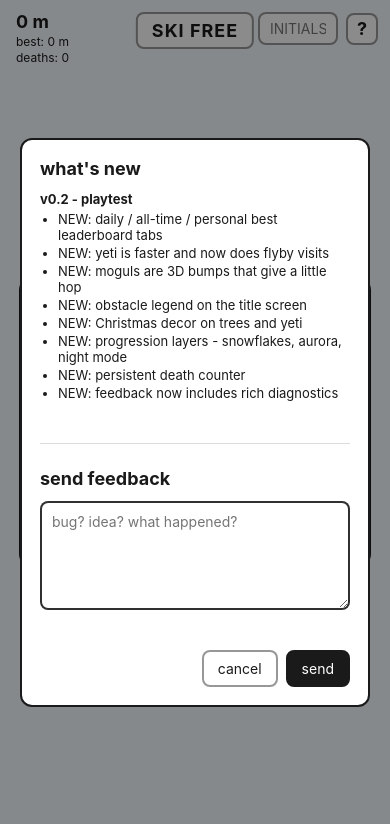
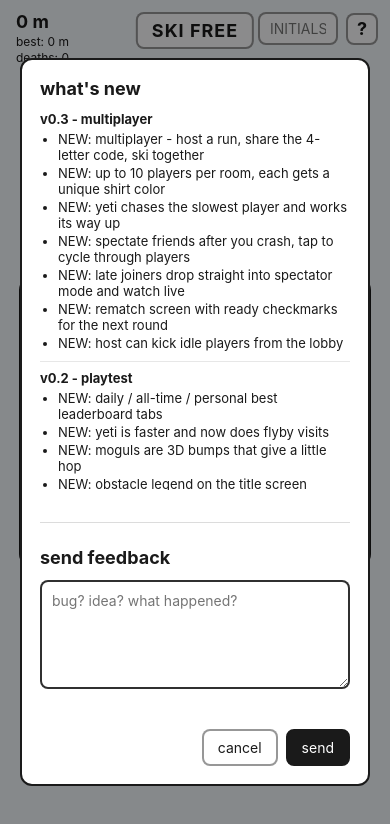
Before and after one commit to scottmccarrison/skifree-web, a website with bundled scripts: page index.html in a window 390 px wide. Both pictures are taken after a click on the button "what's new - tap to see updates". Built offline with nearby package versions, Linux system fonts and the light colour scheme; files whose address does not match are found by name.

Commit message:
feat(changelog): v0.3 multiplayer entry, scrollable history
- changelog.js: add v0.3 entry at the top, bump LATEST_VERSION so the
  ? button pulses for users who already saw v0.2
- css: bump #changelog-body max-height 30vh -> 45vh so two versions
  fit on mobile, add divider between versions, enable native iOS
  momentum scrolling

Old version entries are preserved in case users miss a release.

```diff
--- a/css/style.css
+++ b/css/style.css
@@ -340,11 +340,16 @@ html, body {
 }
 
 #changelog-body {
-  max-height: 30vh;
+  max-height: 45vh;
   overflow-y: auto;
   font: 13px -apple-system, system-ui, sans-serif;
   color: var(--ink);
   margin-bottom: 8px;
+  -webkit-overflow-scrolling: touch;
+}
+#changelog-body .cl-version + .cl-version {
+  border-top: 1px solid rgba(26,26,26,0.10);
+  padding-top: 8px;
 }
 .fb-divider {
   border-top: 1px solid rgba(26,26,26,0.15);
--- a/js/changelog.js
+++ b/js/changelog.js
@@ -1,9 +1,21 @@
 // Changelog entries shown in the feedback modal. Newest first.
 // LATEST_VERSION is compared against localStorage 'skifree.changelogSeen'
 // to pulse the ? button when there's something new to look at.
-export const LATEST_VERSION = 'v0.2';
+export const LATEST_VERSION = 'v0.3';
 
 export const CHANGELOG = [
+  {
+    version: 'v0.3 - multiplayer',
+    items: [
+      'NEW: multiplayer - host a run, share the 4-letter code, ski together',
+      'NEW: up to 10 players per room, each gets a unique shirt color',
+      'NEW: yeti chases the slowest player and works its way up',
+      'NEW: spectate friends after you crash, tap to cycle through players',
+      'NEW: late joiners drop straight into spectator mode and watch live',
+      'NEW: rematch screen with ready checkmarks for the next round',
+      'NEW: host can kick idle players from the lobby',
+    ],
+  },
   {
     version: 'v0.2 - playtest',
     items: [
```
